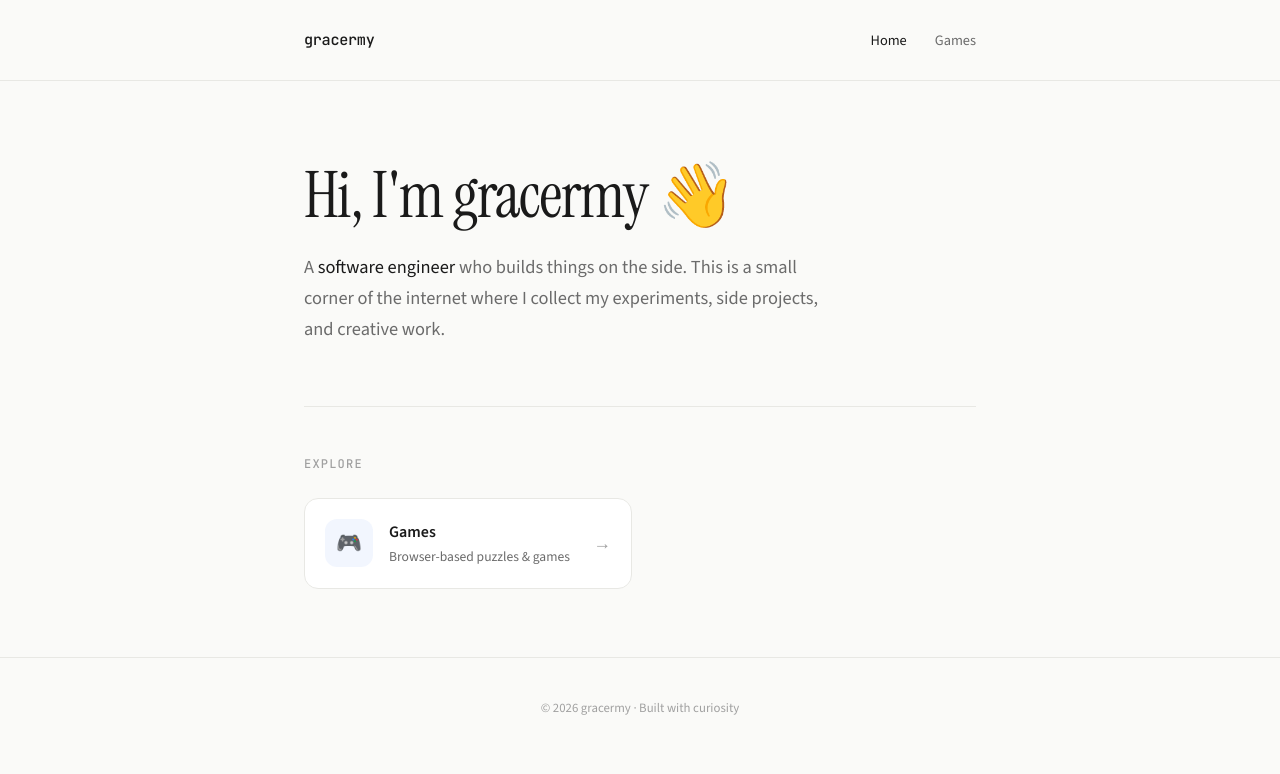
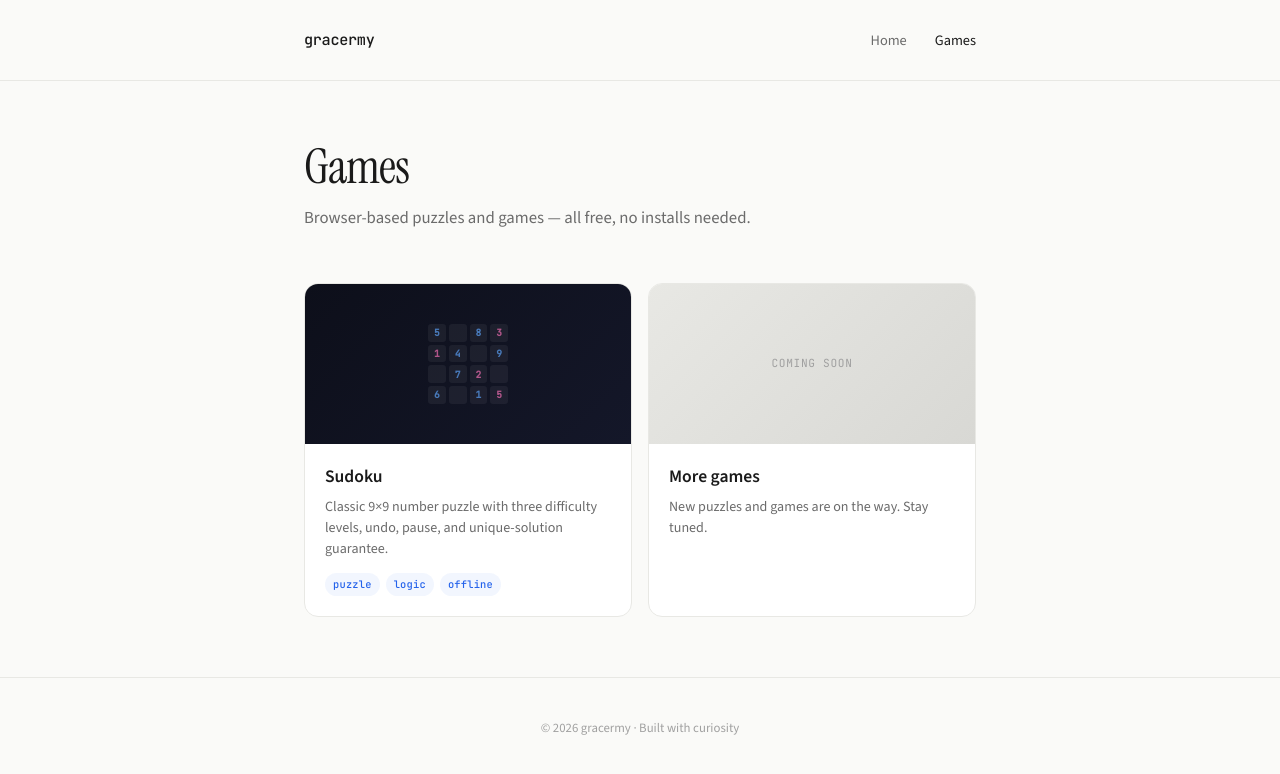
Before and after one commit to gracermy/gracermy.github.io, a plain HTML site: page games/index.html in a window 1280 px wide. Drawn offline with nearby package versions, Linux system fonts and the light colour scheme.

Commit message:
Update games index page

```diff
--- a/games/index.html
+++ b/games/index.html
@@ -3,7 +3,7 @@
 <head>
 <meta charset="UTF-8">
 <meta name="viewport" content="width=device-width, initial-scale=1.0">
-<title>gracermy</title>
+<title>Games · gracermy</title>
 <link href="https://fonts.googleapis.com/css2?family=Instrument+Serif&family=Source+Sans+3:wght@300;400;500;600&family=JetBrains+Mono:wght@400;500&display=swap" rel="stylesheet">
 <style>
   :root {
@@ -14,7 +14,6 @@
     --text-muted: #a0a0a0;
     --accent: #2563eb;
     --accent-soft: rgba(37, 99, 235, 0.06);
-    --accent-hover: rgba(37, 99, 235, 0.1);
     --border: #e8e8e4;
     --border-hover: #d0d0cc;
     --radius: 14px;
@@ -32,176 +31,158 @@
     -webkit-font-smoothing: antialiased;
   }
 
-  /* ── LAYOUT ── */
-  .container {
-    max-width: 720px;
-    margin: 0 auto;
-    padding: 0 24px;
-  }
+  .container { max-width: 720px; margin: 0 auto; padding: 0 24px; }
 
   /* ── NAV ── */
-  nav {
-    padding: 28px 0;
-    border-bottom: 1px solid var(--border);
-  }
-  nav .container {
-    display: flex;
-    justify-content: space-between;
-    align-items: center;
-  }
+  nav { padding: 28px 0; border-bottom: 1px solid var(--border); }
+  nav .container { display: flex; justify-content: space-between; align-items: center; }
   .nav-logo {
-    font-family: 'JetBrains Mono', monospace;
-    font-size: 0.95rem;
-    font-weight: 500;
-    color: var(--text);
-    text-decoration: none;
-    letter-spacing: -0.02em;
+    font-family: 'JetBrains Mono', monospace; font-size: 0.95rem;
+    font-weight: 500; color: var(--text); text-decoration: none; letter-spacing: -0.02em;
   }
   .nav-links { display: flex; gap: 28px; }
   .nav-links a {
-    font-size: 0.9rem;
-    color: var(--text-secondary);
-    text-decoration: none;
-    transition: color 0.2s;
-    font-weight: 400;
+    font-size: 0.9rem; color: var(--text-secondary);
+    text-decoration: none; transition: color 0.2s; font-weight: 400;
   }
   .nav-links a:hover { color: var(--text); }
   .nav-links a.active { color: var(--text); font-weight: 500; }
 
-  /* ── HERO ── */
-  .hero {
-    padding: 80px 0 60px;
+  /* ── HEADER ── */
+  .page-header {
+    padding: 60px 0 16px;
   }
-  .hero h1 {
+  .page-header h1 {
     font-family: 'Instrument Serif', serif;
-    font-size: clamp(2.8rem, 6vw, 4rem);
+    font-size: clamp(2.2rem, 5vw, 3rem);
     font-weight: 400;
     line-height: 1.1;
     letter-spacing: -0.02em;
-    margin-bottom: 20px;
+    margin-bottom: 10px;
   }
-  .hero h1 .wave {
-    display: inline-block;
-    animation: wave 2.5s ease-in-out infinite;
-    transform-origin: 70% 70%;
-  }
-  @keyframes wave {
-    0%, 100% { transform: rotate(0deg); }
-    10% { transform: rotate(14deg); }
-    20% { transform: rotate(-8deg); }
-    30% { transform: rotate(14deg); }
-    40% { transform: rotate(-4deg); }
-    50% { transform: rotate(10deg); }
-    60%, 100% { transform: rotate(0deg); }
-  }
-  .hero p {
-    font-size: 1.15rem;
-    color: var(--text-secondary);
-    max-width: 520px;
-    line-height: 1.7;
-    font-weight: 300;
-  }
-  .hero p strong {
-    color: var(--text);
-    font-weight: 500;
+  .page-header p {
+    font-size: 1.05rem; color: var(--text-secondary);
+    font-weight: 300; line-height: 1.6;
   }
 
-  /* ── SECTIONS ── */
-  .section {
-    padding: 48px 0;
-    border-top: 1px solid var(--border);
-  }
-  .section-label {
-    font-family: 'JetBrains Mono', monospace;
-    font-size: 0.75rem;
-    font-weight: 500;
-    text-transform: uppercase;
-    letter-spacing: 0.1em;
-    color: var(--text-muted);
-    margin-bottom: 24px;
+  /* ── GAME CARDS ── */
+  .games-grid {
+    padding: 36px 0 60px;
+    display: grid;
+    grid-template-columns: repeat(auto-fill, minmax(300px, 1fr));
+    gap: 16px;
   }
 
-  /* ── CARDS ── */
-  .card-grid {
-    display: grid;
-    grid-template-columns: repeat(auto-fill, minmax(280px, 1fr));
-    gap: 16px;
-  }
-  .card {
-    display: flex;
-    align-items: center;
-    gap: 16px;
-    padding: 20px;
+  .game-card {
     background: var(--bg-card);
     border: 1px solid var(--border);
     border-radius: var(--radius);
+    overflow: hidden;
     text-decoration: none;
     color: var(--text);
-    transition: all 0.2s;
+    transition: all 0.25s;
+    display: flex;
+    flex-direction: column;
   }
-  .card:hover {
+  .game-card:hover {
     border-color: var(--border-hover);
-    box-shadow: 0 2px 12px rgba(0,0,0,0.04);
-    transform: translateY(-1px);
+    box-shadow: 0 4px 20px rgba(0,0,0,0.05);
+    transform: translateY(-2px);
   }
-  .card-icon {
-    width: 48px; height: 48px;
-    border-radius: 12px;
-    background: var(--accent-soft);
+
+  .game-thumb {
+    height: 160px;
+    display: flex;
+    align-items: center;
+    justify-content: center;
+    position: relative;
+    overflow: hidden;
+  }
+  .game-thumb.sudoku-thumb {
+    background: linear-gradient(135deg, #0d0f1a 0%, #141729 100%);
+  }
+
+  /* Mini sudoku grid preview */
+  .mini-grid {
+    display: grid;
+    grid-template-columns: repeat(4, 1fr);
+    gap: 3px;
+    width: 80px; height: 80px;
+    opacity: 0.7;
+  }
+  .mini-cell {
+    background: rgba(255,255,255,0.08);
+    border-radius: 3px;
     display: flex; align-items: center; justify-content: center;
-    font-size: 1.3rem;
-    flex-shrink: 0;
+    font-family: 'JetBrains Mono', monospace;
+    font-size: 0.6rem;
+    font-weight: 600;
   }
-  .card-info h3 {
+  .mini-cell.mc-blue { color: #60a5fa; }
+  .mini-cell.mc-pink { color: #f472b6; }
+
+  .game-body {
+    padding: 18px 20px 20px;
+    display: flex;
+    flex-direction: column;
+    gap: 6px;
+    flex: 1;
+  }
+  .game-body h3 {
     font-family: 'Source Sans 3', sans-serif;
-    font-size: 1rem;
+    font-size: 1.1rem;
     font-weight: 600;
-    margin-bottom: 2px;
   }
-  .card-info p {
-    font-size: 0.85rem;
+  .game-body p {
+    font-size: 0.88rem;
     color: var(--text-secondary);
     font-weight: 300;
+    line-height: 1.5;
   }
-  .card-arrow {
-    margin-left: auto;
-    color: var(--text-muted);
-    font-size: 1.1rem;
-    transition: transform 0.2s, color 0.2s;
+  .game-tags {
+    display: flex; gap: 6px; margin-top: 8px; flex-wrap: wrap;
   }
-  .card:hover .card-arrow { transform: translateX(3px); color: var(--accent); }
+  .game-tag {
+    font-family: 'JetBrains Mono', monospace;
+    font-size: 0.65rem;
+    font-weight: 500;
+    padding: 3px 8px;
+    border-radius: 20px;
+    background: var(--accent-soft);
+    color: var(--accent);
+    letter-spacing: 0.02em;
+  }
+
+  .coming-soon {
+    opacity: 0.5;
+    pointer-events: none;
+  }
+  .coming-soon .game-thumb {
+    background: linear-gradient(135deg, #e8e8e4, #d8d8d4);
+  }
+  .coming-badge {
+    font-family: 'JetBrains Mono', monospace;
+    font-size: 0.7rem; color: var(--text-muted);
+    letter-spacing: 0.06em; text-transform: uppercase;
+  }
 
   /* ── FOOTER ── */
-  footer {
-    padding: 40px 0;
-    border-top: 1px solid var(--border);
-    margin-top: 20px;
-  }
-  footer p {
-    font-size: 0.8rem;
-    color: var(--text-muted);
-    text-align: center;
-    font-weight: 300;
-  }
+  footer { padding: 40px 0; border-top: 1px solid var(--border); }
+  footer p { font-size: 0.8rem; color: var(--text-muted); text-align: center; font-weight: 300; }
 
-  /* ── ENTRY ANIMATION ── */
+  /* ── ANIMATION ── */
   .fade-up {
-    opacity: 0;
-    transform: translateY(16px);
+    opacity: 0; transform: translateY(16px);
     animation: fadeUp 0.6s ease forwards;
   }
   .fade-up:nth-child(1) { animation-delay: 0s; }
-  .fade-up:nth-child(2) { animation-delay: 0.1s; }
-  .fade-up:nth-child(3) { animation-delay: 0.2s; }
-  @keyframes fadeUp {
-    to { opacity: 1; transform: translateY(0); }
-  }
+  .fade-up:nth-child(2) { animation-delay: 0.08s; }
+  .fade-up:nth-child(3) { animation-delay: 0.16s; }
+  @keyframes fadeUp { to { opacity: 1; transform: translateY(0); } }
 
-  /* ── RESPONSIVE ── */
   @media (max-width: 480px) {
-    .hero { padding: 50px 0 40px; }
+    .page-header { padding: 40px 0 10px; }
     nav { padding: 20px 0; }
-    .nav-links { gap: 20px; }
   }
 </style>
 </head>
@@ -211,42 +192,62 @@
   <div class="container">
     <a href="/" class="nav-logo">gracermy</a>
     <div class="nav-links">
-      <a href="/" class="active">Home</a>
-      <a href="/games/">Games</a>
+      <a href="/">Home</a>
+      <a href="/games/" class="active">Games</a>
     </div>
   </div>
 </nav>
 
 <main>
   <div class="container">
-    <section class="hero">
-      <h1 class="fade-up">Hi, I'm gracermy <span class="wave">👋</span></h1>
-      <p class="fade-up">A <strong>software engineer</strong> who builds things on the side. This is a small corner of the internet where I collect my experiments, side projects, and creative work.</p>
+    <section class="page-header fade-up">
+      <h1>Games</h1>
+      <p>Browser-based puzzles and games — all free, no installs needed.</p>
     </section>
 
-    <section class="section fade-up">
-      <div class="section-label">Explore</div>
-      <div class="card-grid">
-        <a href="/games/" class="card">
-          <div class="card-icon">🎮</div>
-          <div class="card-info">
-            <h3>Games</h3>
-            <p>Browser-based puzzles & games</p>
+    <div class="games-grid">
+      <a href="/games/sudoku/" class="game-card fade-up">
+        <div class="game-thumb sudoku-thumb">
+          <div class="mini-grid">
+            <div class="mini-cell mc-blue">5</div>
+            <div class="mini-cell"></div>
+            <div class="mini-cell mc-blue">8</div>
+            <div class="mini-cell mc-pink">3</div>
+            <div class="mini-cell mc-pink">1</div>
+            <div class="mini-cell mc-blue">4</div>
+            <div class="mini-cell"></div>
+            <div class="mini-cell mc-blue">9</div>
+            <div class="mini-cell"></div>
+            <div class="mini-cell mc-blue">7</div>
+            <div class="mini-cell mc-pink">2</div>
+            <div class="mini-cell"></div>
+            <div class="mini-cell mc-blue">6</div>
+            <div class="mini-cell"></div>
+            <div class="mini-cell mc-blue">1</div>
+            <div class="mini-cell mc-pink">5</div>
           </div>
-          <span class="card-arrow">→</span>
-        </a>
-        <!--
-        <a href="/projects/" class="card">
-          <div class="card-icon">🛠</div>
-          <div class="card-info">
-            <h3>Projects</h3>
-            <p>Tools & experiments</p>
+        </div>
+        <div class="game-body">
+          <h3>Sudoku</h3>
+          <p>Classic 9×9 number puzzle with three difficulty levels, undo, pause, and unique-solution guarantee.</p>
+          <div class="game-tags">
+            <span class="game-tag">puzzle</span>
+            <span class="game-tag">logic</span>
+            <span class="game-tag">offline</span>
           </div>
-          <span class="card-arrow">→</span>
-        </a>
-        -->
+        </div>
+      </a>
+
+      <div class="game-card coming-soon fade-up">
+        <div class="game-thumb">
+          <span class="coming-badge">Coming soon</span>
+        </div>
+        <div class="game-body">
+          <h3>More games</h3>
+          <p>New puzzles and games are on the way. Stay tuned.</p>
+        </div>
       </div>
-    </section>
+    </div>
   </div>
 </main>
 
```
